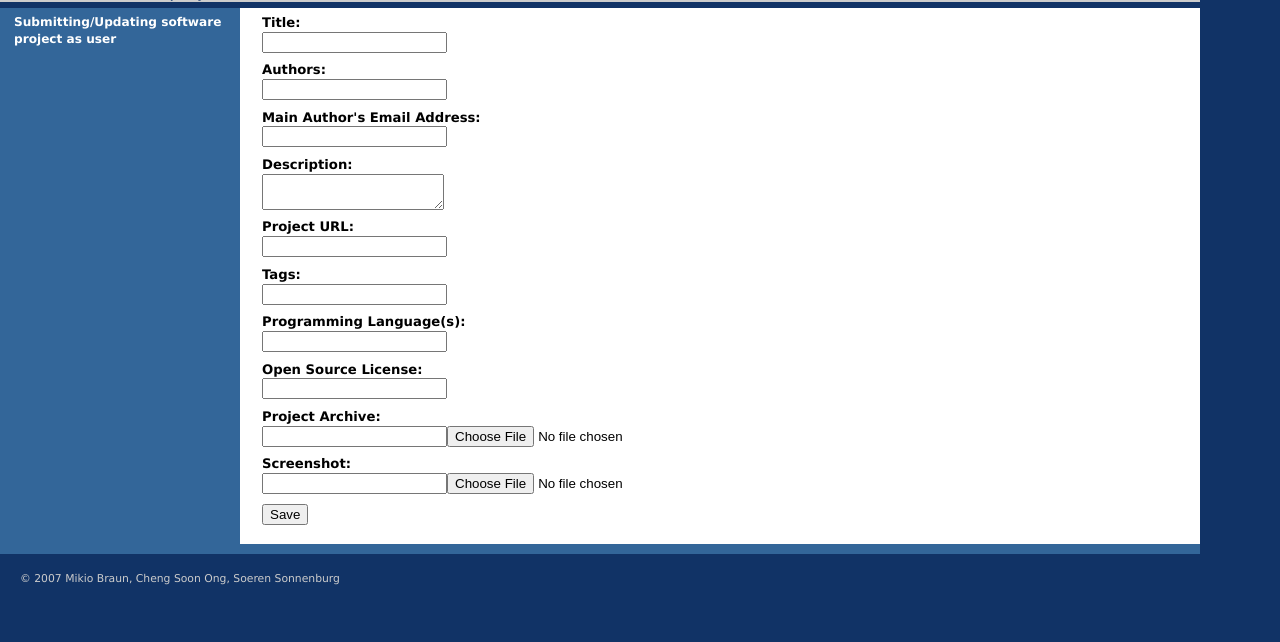
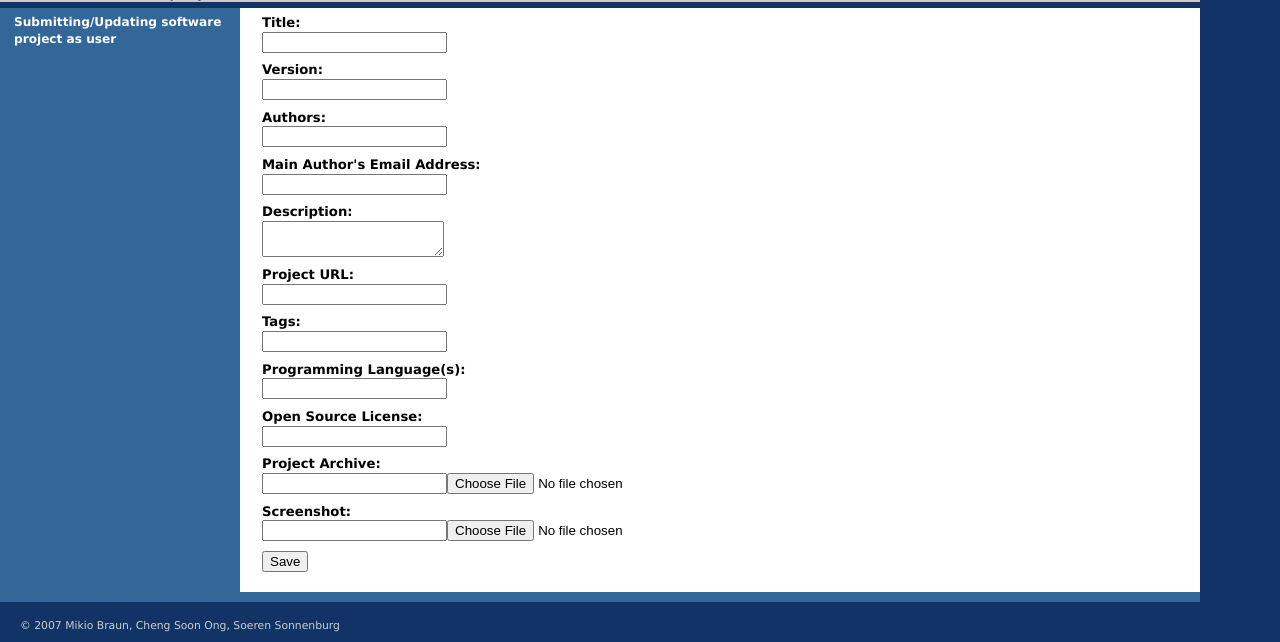
Before and after one commit to open-machine-learning/mloss, a Django app: template templates/software/software_add.html in a window 1280 px wide. Shown: the part 98-740 px from the top of the page. Run offline with Django 3.2, Linux system fonts and the light colour scheme; the template is opened without the code that fills it, so the values that code supplies are empty, except form fields; tables that the repository leaves empty hold one stand-in row (values such as "Sample post"); form fields are guessed from the names that the template uses.

Commit message:
- add a version field to the software model (how could we forget it???)

```diff
--- a/software/models.py
+++ b/software/models.py
@@ -7,7 +7,7 @@ from django.contrib.auth.models import User
 
 # make sure this list of variables is up-to-date (i.e. matches
 # the fields in the Software object
-editables=('title','authors',
+editables=('title','version','authors',
         'contact', 'description', 'project_url', 'tags', 'language',
         'os_license', 'tarball', 'screenshot' )
 
@@ -19,6 +19,7 @@ class Software(models.Model):
     """
     user = models.ForeignKey(User, raw_id_admin=True)
     title = models.CharField(max_length=80)
+    version = models.CharField(max_length=80)
     authors = models.CharField(max_length=200)
     contact = models.EmailField(max_length=80)
     description = models.TextField()
@@ -43,6 +44,7 @@ class Software(models.Model):
         # Use safe_mode in Markdown to prevent arbitrary input
         # and strip all html tags from CharFields
         self.title = strip_tags(self.title)
+        self.version = strip_tags(self.version)
         self.authors = strip_tags(self.authors)
         self.description_html = markdown(self.description, safe_mode=True)
         self.tags = strip_tags(self.tags)
@@ -61,7 +63,7 @@ class Software(models.Model):
     class Admin:
         fields = (
             ('Metadata', {
-            'fields': ('title', 'authors')}),
+            'fields': ('title', 'version', 'authors')}),
             ('None', {
             'fields': ('user', 'description', 'project_url', 'tags', 'language',
 				'os_license', 'pub_date', 'updated_date', 'tarball', 'screenshot')}),
--- a/templates/software/software_add.html
+++ b/templates/software/software_add.html
@@ -26,7 +26,6 @@
 <form method="POST" action="">
 {% endif %}
   <dl>
-    <input type="hidden" name="user" value="1" />
     <dt><label for="id_title">
         Title: {% if form.title.errors %}
         <span class="error">
@@ -36,6 +35,15 @@
       </label>
     </dt>
     <dd>{{ form.title }}</dd>
+    <dt><label for="id_version">
+        Version: {% if form.version.errors %}
+        <span class="error">
+          {{ form.version.errors|join:", " }}
+        </span>
+        {% endif %}
+      </label>
+    </dt>
+    <dd>{{ form.version }}</dd>
     <dt><label for="id_authors">
         Authors: {% if form.authors.errors %}
         <span class="error">
--- a/templates/software/software_detail.html
+++ b/templates/software/software_detail.html
@@ -32,6 +32,8 @@
 
 <h2>Details</h2>
 <dl>
+<dt>Version:</dt>
+<dd>{{ object.version }}</dd>
 <dt>Submitter:</dt>
 <dd>{{ object.user.username }}</dd>
 <dt>Author(s):</dt>
--- a/templates/software/software_list.html
+++ b/templates/software/software_list.html
@@ -12,7 +12,7 @@
   {% for snippet in object_list %}
   <li>
   <a href="{{ snippet.get_absolute_url }}">
-      {{ snippet.title }}</a>
+	  {{ snippet.title }}</a> version {{ snippet.version }}
     published
     {{ snippet.pub_date|timesince }} ago by {{ snippet.user.username }}
     <p>{{ snippet.description_html }}</p>
```
Also changed, not shown: mloss.db.
